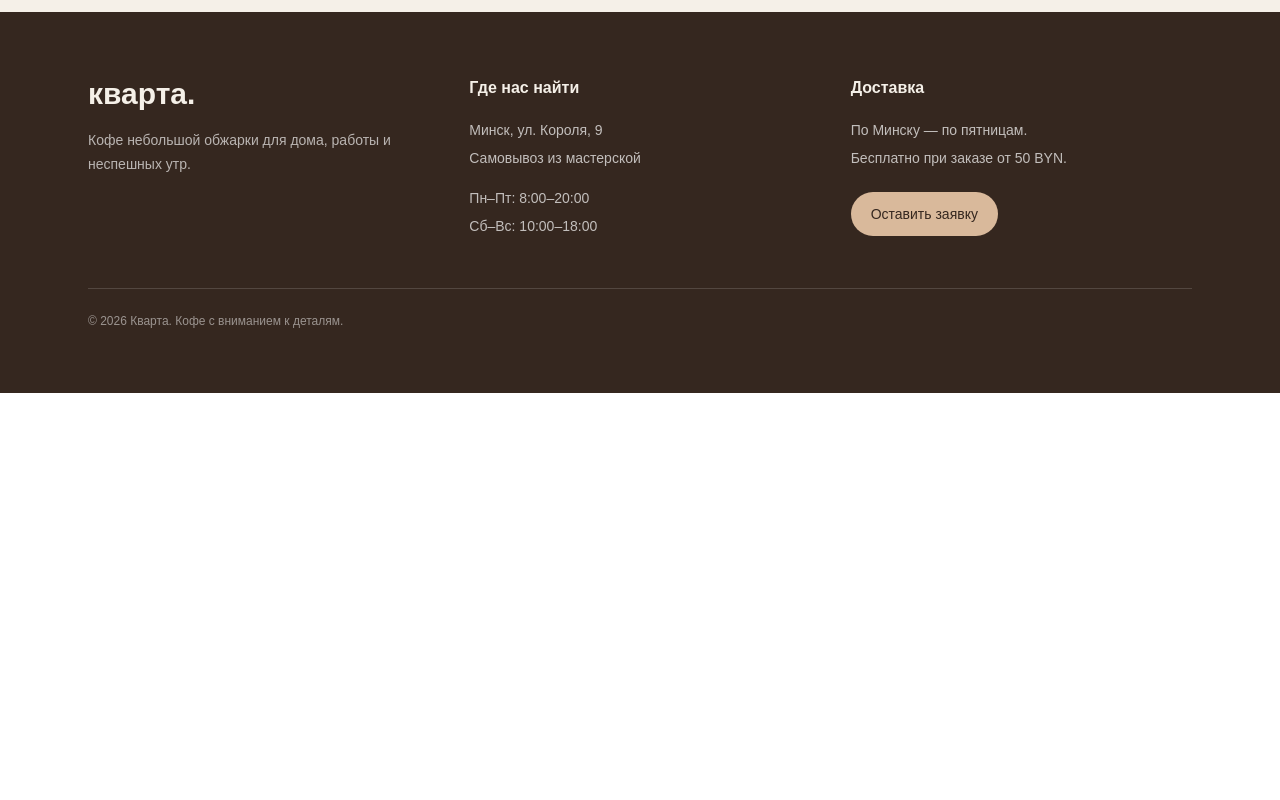
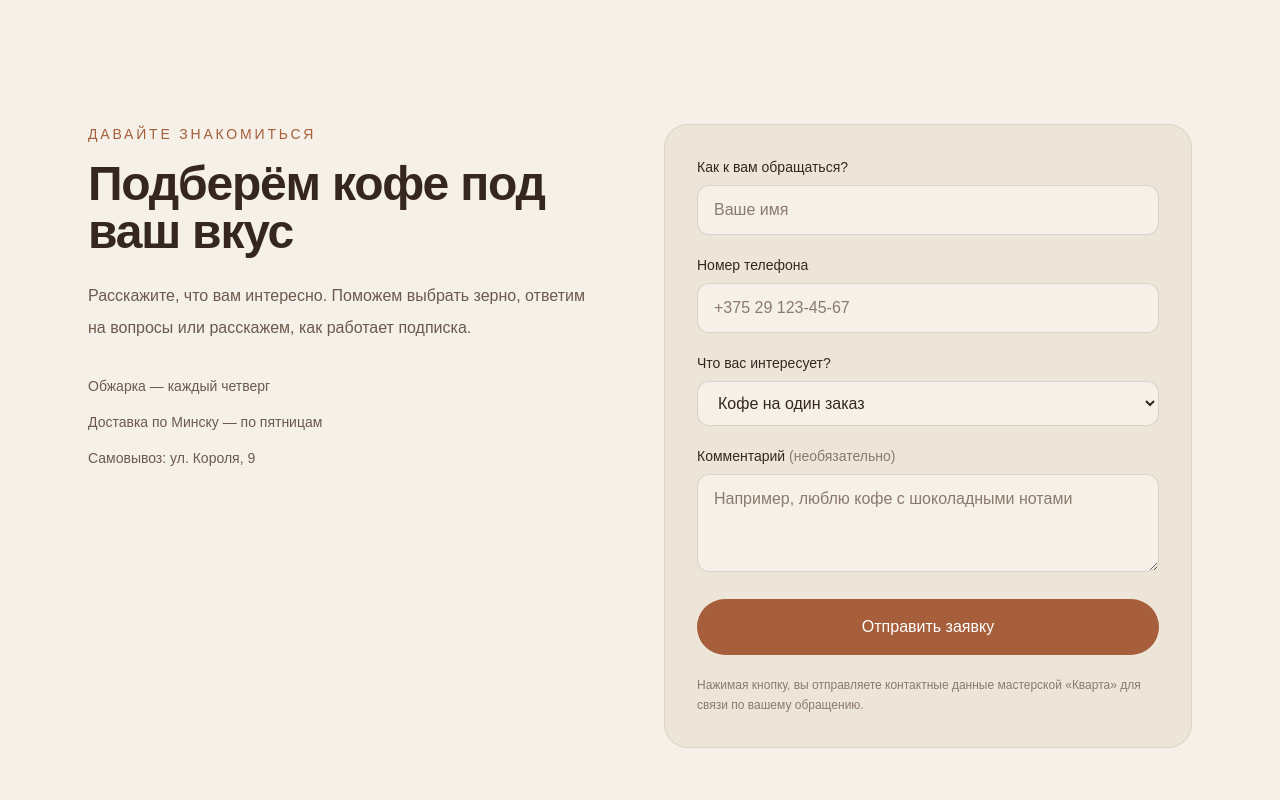
Before and after one commit to Devezh95/kvarta, a Next.js app: page / in a window 1280 px wide. Shown: the part 2440-3240 px from the top of the page. Before the commit the page ends 2833 px from the top, so only its background shows below. Built offline with nearby package versions, Linux system fonts and the light colour scheme.

Commit message:
feat: add customer inquiry form

```diff
--- a/app/page.tsx
+++ b/app/page.tsx
@@ -283,6 +283,103 @@ export default function Home() {
           </article>
         </div>
       </section>
+            <section id="contact" className="mx-auto max-w-6xl px-6 py-20 md:py-28">
+        <div className="grid gap-12 md:grid-cols-2">
+          <div>
+            <p className="text-sm font-medium uppercase tracking-[0.2em] text-[#a65e3b]">
+              Давайте знакомиться
+            </p>
+            <h2 className="mt-4 text-3xl font-semibold tracking-tight md:text-5xl">
+              Подберём кофе под ваш вкус
+            </h2>
+            <p className="mt-6 max-w-lg leading-8 text-[#6c5a4d]">
+              Расскажите, что вам интересно. Поможем выбрать зерно, ответим на
+              вопросы или расскажем, как работает подписка.
+            </p>
+            <div className="mt-8 space-y-4 text-sm text-[#6c5a4d]">
+              <p>Обжарка — каждый четверг</p>
+              <p>Доставка по Минску — по пятницам</p>
+              <p>Самовывоз: ул. Короля, 9</p>
+            </div>
+          </div>
+
+          <form className="rounded-3xl border border-[#35271f]/10 bg-[#eee5d9] p-6 sm:p-8">
+            <div className="space-y-5">
+              <div>
+                <label htmlFor="name" className="mb-2 block text-sm font-medium">
+                  Как к вам обращаться?
+                </label>
+                <input
+                  id="name"
+                  name="name"
+                  type="text"
+                  autoComplete="name"
+                  required
+                  placeholder="Ваше имя"
+                  className="w-full rounded-xl border border-[#35271f]/15 bg-[#f5f0e8] px-4 py-3 outline-none transition placeholder:text-[#8b7a6d] focus:border-[#a65e3b]"
+                />
+              </div>
+
+              <div>
+                <label htmlFor="phone" className="mb-2 block text-sm font-medium">
+                  Номер телефона
+                </label>
+                <input
+                  id="phone"
+                  name="phone"
+                  type="tel"
+                  autoComplete="tel"
+                  required
+                  placeholder="+375 29 123-45-67"
+                  className="w-full rounded-xl border border-[#35271f]/15 bg-[#f5f0e8] px-4 py-3 outline-none transition placeholder:text-[#8b7a6d] focus:border-[#a65e3b]"
+                />
+              </div>
+
+              <div>
+                <label htmlFor="interest" className="mb-2 block text-sm font-medium">
+                  Что вас интересует?
+                </label>
+                <select
+                  id="interest"
+                  name="interest"
+                  required
+                  defaultValue="one-off"
+                  className="w-full rounded-xl border border-[#35271f]/15 bg-[#f5f0e8] px-4 py-3 outline-none transition focus:border-[#a65e3b]"
+                >
+                  <option value="one-off">Кофе на один заказ</option>
+                  <option value="subscription">Подписка на кофе</option>
+                  <option value="question">Есть вопрос</option>
+                </select>
+              </div>
+
+              <div>
+                <label htmlFor="comment" className="mb-2 block text-sm font-medium">
+                  Комментарий <span className="text-[#8b7a6d]">(необязательно)</span>
+                </label>
+                <textarea
+                  id="comment"
+                  name="comment"
+                  rows={3}
+                  placeholder="Например, люблю кофе с шоколадными нотами"
+                  className="w-full resize-y rounded-xl border border-[#35271f]/15 bg-[#f5f0e8] px-4 py-3 outline-none transition placeholder:text-[#8b7a6d] focus:border-[#a65e3b]"
+                />
+              </div>
+
+              <button
+                type="submit"
+                className="w-full rounded-full bg-[#a65e3b] px-6 py-4 font-medium text-white transition hover:bg-[#87482c]"
+              >
+                Отправить заявку
+              </button>
+
+              <p className="text-xs leading-5 text-[#8b7a6d]">
+                Нажимая кнопку, вы отправляете контактные данные мастерской
+                «Кварта» для связи по вашему обращению.
+              </p>
+            </div>
+          </form>
+        </div>
+      </section>
 
       <footer id="delivery" className="bg-[#35271f] text-[#f5f0e8]">
         <div className="mx-auto max-w-6xl px-6 py-16">
```
